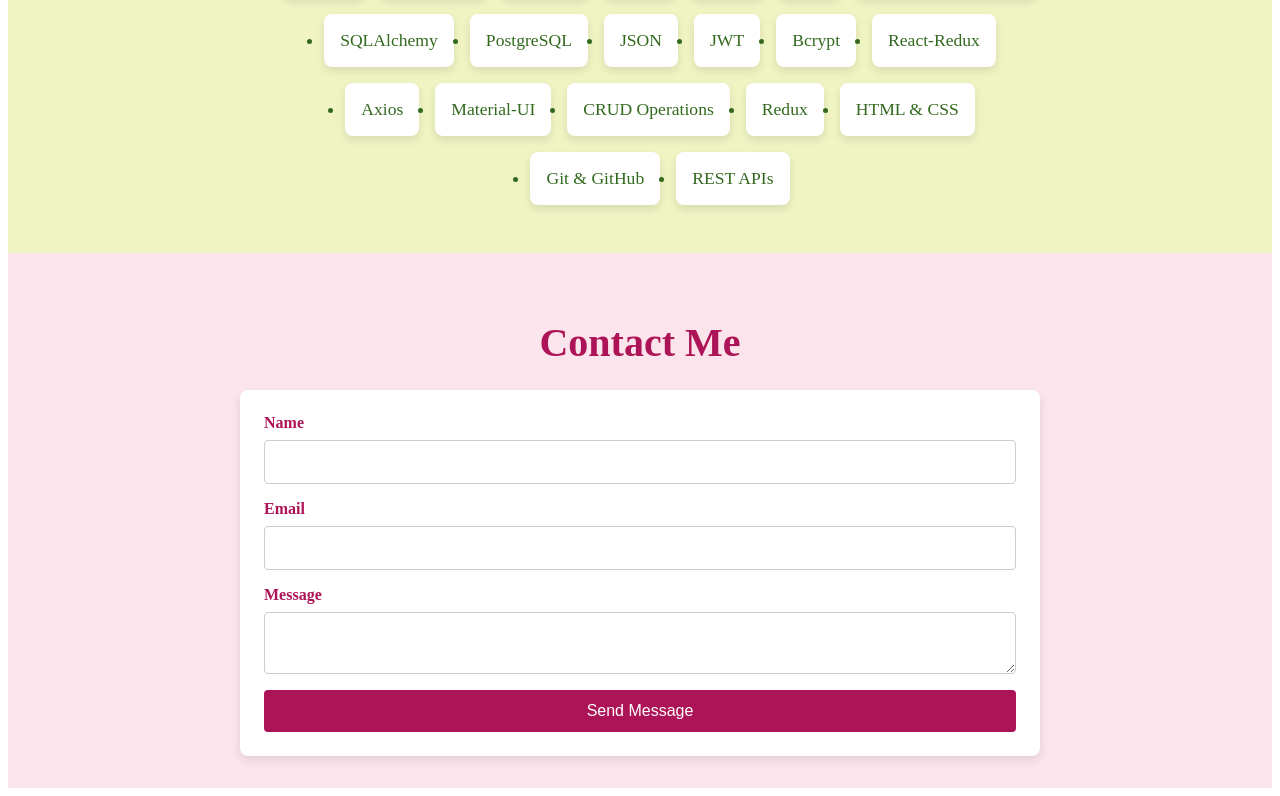
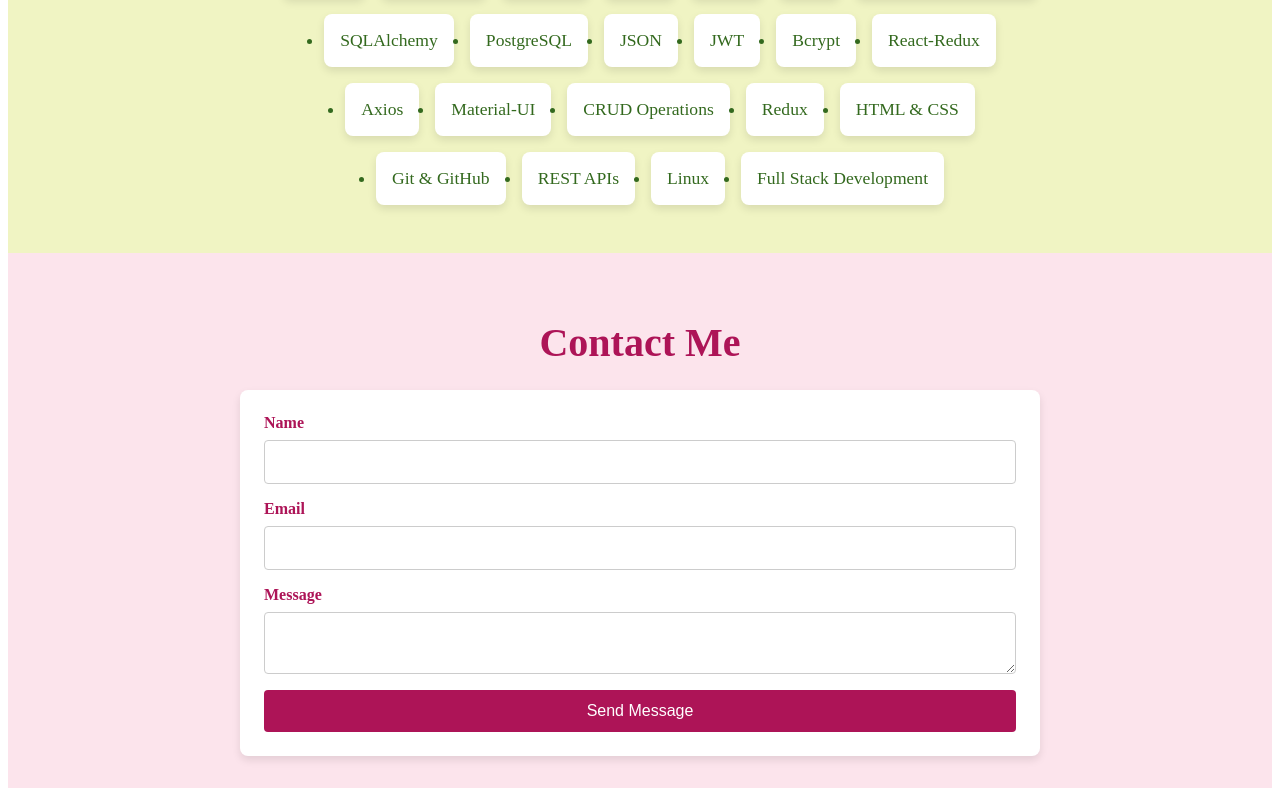
Before and after one commit to Jwmarsh16/personal-portfolio, a React (Vite) app in the folder client/: page / in a window 1280 px wide. Shown: the part 1684-2480 px from the top of the page. Built offline with nearby package versions, Linux system fonts and the light colour scheme.

Commit message:
updated skills

```diff
--- a/client/src/components/Skills.jsx
+++ b/client/src/components/Skills.jsx
@@ -22,7 +22,9 @@ function Skills() {
     'Redux',
     'HTML & CSS',
     'Git & GitHub',
-    'REST APIs'
+    'REST APIs',
+    'Linux',
+    'Full Stack Development'
   ];
 
   return (
```
